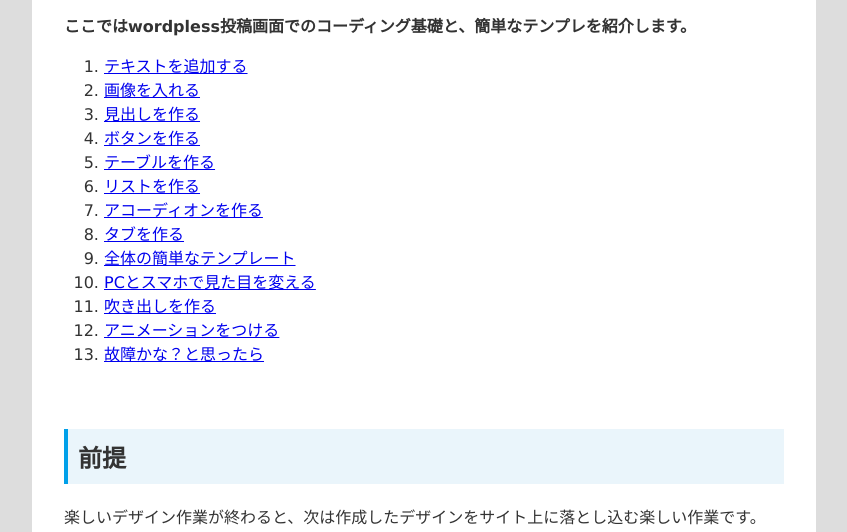
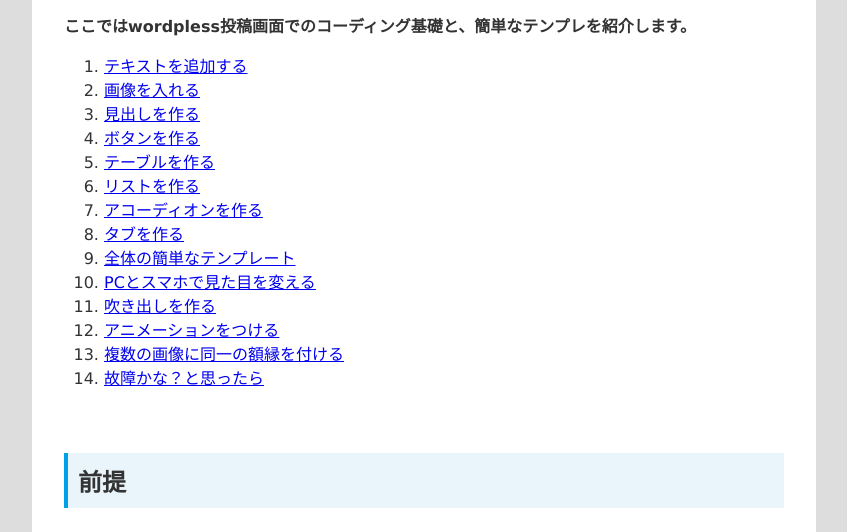
Before and after one commit to s-okuhara/coding, a plain HTML site: page index.html in a window 1280 px wide. Shown: the part 243-775 px from the top of the page, without its empty margins (216-1063 px from the left). Drawn offline with nearby package versions, Linux system fonts and the light colour scheme; a script that the page names is missing.

Commit message:
bichousei

```diff
--- a/index.html
+++ b/index.html
@@ -77,6 +77,7 @@
       <li><a href="#content10">PCとスマホで見た目を変える</a></li>
       <li><a href="#content11">吹き出しを作る</a></li>
       <li><a href="#content12">アニメーションをつける</a></li>
+      <li><a href="#content13">複数の画像に同一の額縁を付ける</a></li>
       <li><a href="#faq">故障かな？と思ったら</a></li>
     </ul>
 
```
